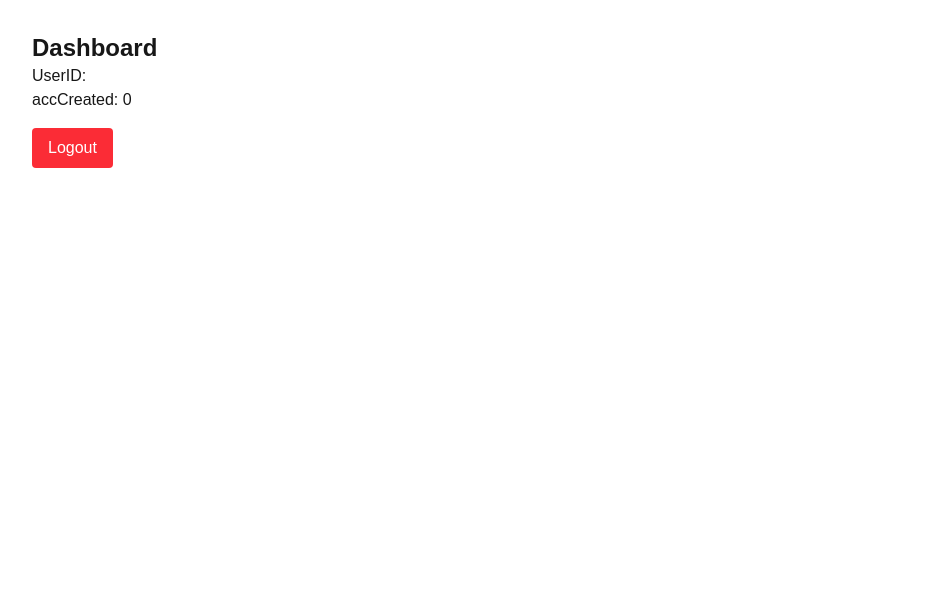
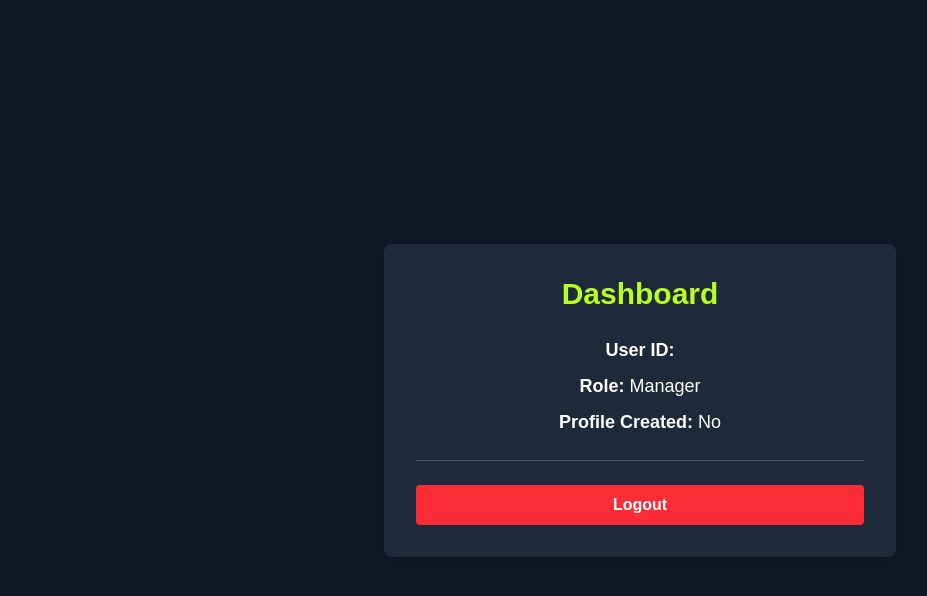
Before and after one commit to Sahil884/rablo-assessment, a Next.js app: page /dashboard in a window 1280 px wide. Shown: the top 596 px of the page, without its empty margins (0-927 px from the left). Built offline with nearby package versions, Linux system fonts and the light colour scheme; no server answers.

Commit message:
feat: Enhance Dashboard and LoginButtons components with improved layout and user information display

```diff
--- a/src/app/dashboard/page.tsx
+++ b/src/app/dashboard/page.tsx
@@ -1,24 +1,44 @@
 "use client";
 
 import { useAuth } from "../../context/AuthContext";
-import { useRouter } from "next/navigation";
 import { logout } from "../../api/auth";
 
 export default function DashboardPage() {
   const { userID, accCreated, setUserID, setAccCreated } = useAuth();
-  const router = useRouter();
 
   return (
-    <main className="p-8">
-      <h1 className="text-2xl font-bold">Dashboard</h1>
-      <p>UserID: {userID}</p>
-      <p>accCreated: {accCreated}</p>
-      <button
-        onClick={() => logout(setUserID, setAccCreated)}
-        className="mt-4 px-4 py-2 bg-red-500 text-white rounded"
-      >
-        Logout
-      </button>
+    <main className="min-h-screen flex items-center justify-center bg-gray-900 text-white px-6">
+      <div className="bg-gray-800 p-8 rounded-lg shadow-lg w-full max-w-lg space-y-6">
+        {/* Heading */}
+        <h1 className="text-3xl font-bold text-center text-[#B8FE22]">
+          Dashboard
+        </h1>
+
+        {/* User Info */}
+        <div className="space-y-2 text-center">
+          <p className="text-lg">
+            <span className="font-semibold">User ID:</span> {userID}
+          </p>
+          <p className="text-lg">
+            <span className="font-semibold">Role:</span> Manager
+          </p>
+          <p className="text-lg">
+            <span className="font-semibold">Profile Created:</span>{" "}
+            {accCreated === 1 ? "Yes" : "No"}
+          </p>
+        </div>
+
+        {/* Divider */}
+        <div className="border-t border-gray-600"></div>
+
+        {/* Logout Button */}
+        <button
+          onClick={() => logout(setUserID, setAccCreated)}
+          className="w-full bg-red-500 hover:bg-red-600 text-white font-semibold py-2 rounded transition"
+        >
+          Logout
+        </button>
+      </div>
     </main>
   );
 }
--- a/src/components/LoginButtons.tsx
+++ b/src/components/LoginButtons.tsx
@@ -14,23 +14,24 @@ const LoginButtons: React.FC<LoginButtonsProps> = ({
   return (
     <div>
       {/* Translucent blurred bottom panel */}
-      <div className="absolute inset-x-0 bottom-0 h-[45%] rounded-b-2xl m-3 bg-[#55A6C4]/30 backdrop-blur-xl" />
-
+      <div className="absolute inset-x-0 bottom-2  rounded-2xl m-3 bg-[#55A6C4]/30 backdrop-blur-xl flex flex-col justify-between">
         {/* Content block pinned bottom-left */}
-      <div className="relative px-6 pb-12 text-left max-w-md">
+        <div className="relative px-4  text-left  flex flex-col">
           {/* Greeting */}
+          <div className="mt-8">
             <h1 className="text-5xl sm:text-4xl font-bold mb-2 text-center">
               Hi there!
             </h1>
-        <p className="text-white text-base sm:text-lg mb-8 text-center">
+            <p className="text-white text-base sm:text-lg mb-2 text-center">
               Sign in to keep things running smoothly.
             </p>
+          </div>
 
           {/* Divider line */}
           <div className="border-t border-gray-600 mb-6"></div>
 
           {/* Social login buttons */}
-        <div className="flex flex-col gap-4">
+          <div className="flex flex-col gap-2 pb-4">
             {/* Google */}
             <button
               onClick={onGoogleLogin}
@@ -45,7 +46,11 @@ const LoginButtons: React.FC<LoginButtonsProps> = ({
               onClick={onLinkedInLogin}
               className="flex items-center justify-center gap-2 bg-[#2F5B6C] border-2 border-[#2F5B6C] text-white font-semibold py-3 px-6 rounded-lg transition hover:bg-[#004182]"
             >
-            <img src="/icons/linkedin.svg" alt="LinkedIn" className="h-5 w-5" />
+              <img
+                src="/icons/linkedin.svg"
+                alt="LinkedIn"
+                className="h-5 w-5"
+              />
               Continue with LinkedIn
             </button>
 
@@ -54,9 +59,14 @@ const LoginButtons: React.FC<LoginButtonsProps> = ({
               onClick={onFacebookLogin}
               className="flex items-center justify-center gap-2 bg-[#2F5B6C] border-2 border-[#2F5B6C] text-white font-semibold py-3 px-6 rounded-lg transition hover:bg-[#0d5bcf]"
             >
-            <img src="/icons/facebook.svg" alt="Facebook" className="h-5 w-5" />
+              <img
+                src="/icons/facebook.svg"
+                alt="Facebook"
+                className="h-5 w-5"
+              />
               Continue with Facebook
             </button>
+          </div>
         </div>
       </div>
     </div>
```
Lines whose indentation alone changed are shown as unchanged.
